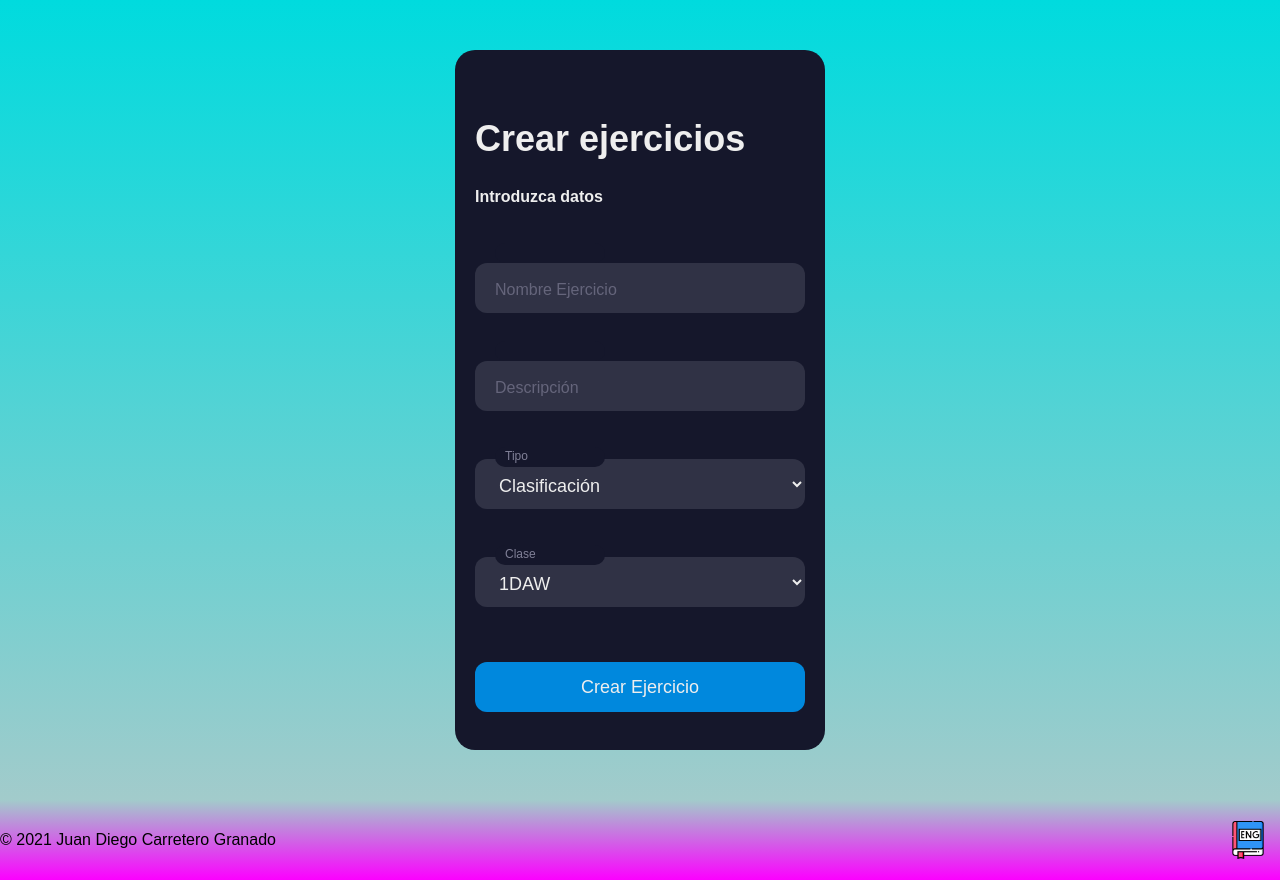
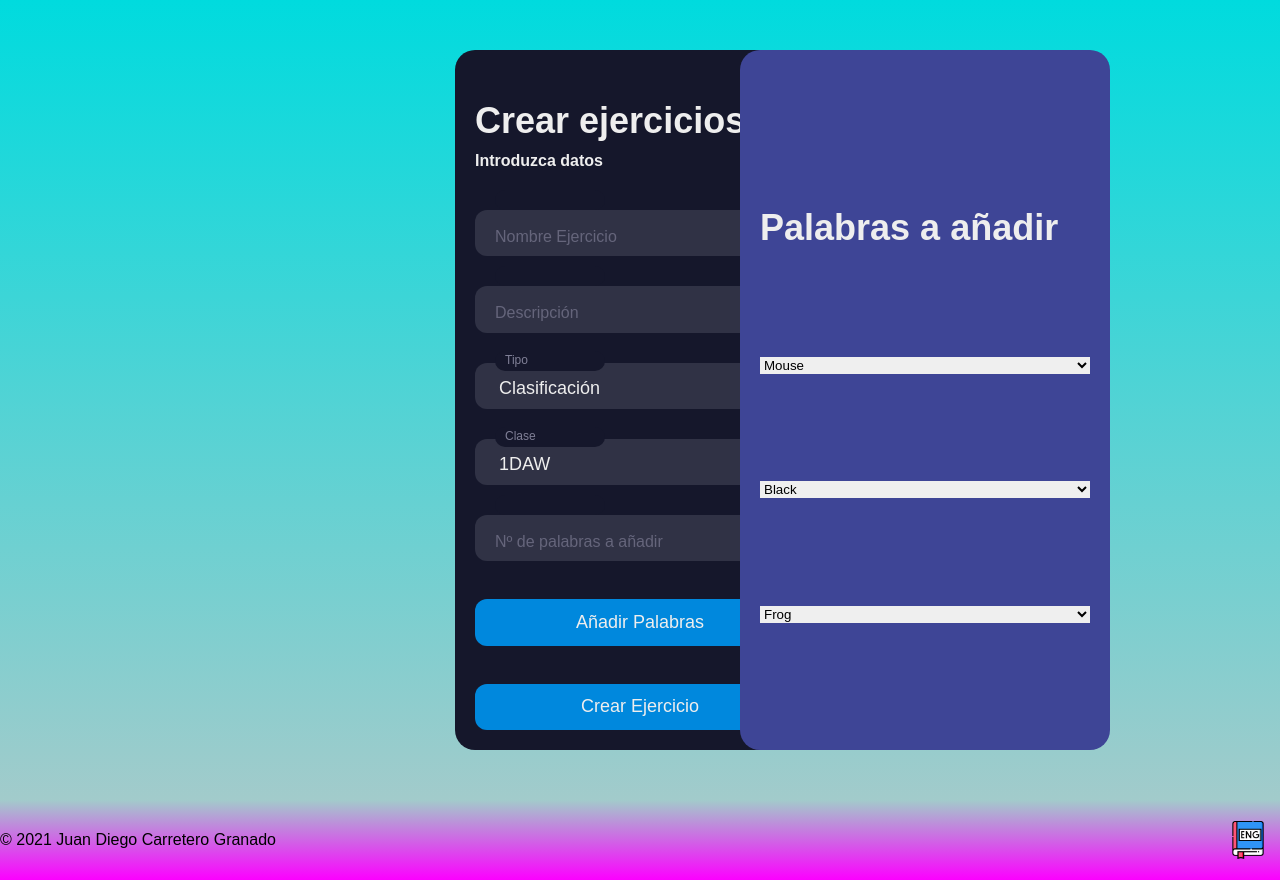
Before and after one commit to JDCG00/Practicar-vocabulario-en-ingles, a PHP site: page /html/crearEjercicio.html in a window 1280 px wide. Shown: the part 80-960 px from the top of the page. Run offline with PHP 8.4, Linux system fonts and the light colour scheme.

Commit message:
Añadir palabras

```diff
--- a/css/estilo.css
+++ b/css/estilo.css
@@ -469,3 +469,17 @@
 }
 
 /*-----------*/
+
+.palabras {
+    display: flex;
+    flex-direction: column;
+    justify-content: space-evenly;
+    background-color: #3e4596;
+    border-radius: 20px;
+    box-sizing: border-box;
+    height: 700px;
+    padding: 20px;
+    width: 370px;
+    position: absolute;
+    right: 170px;
+}
--- a/html/crearEjercicio.html
+++ b/html/crearEjercicio.html
@@ -54,7 +54,37 @@
                 <div class="cut"></div>
                 <label for="clase" class="placeholder">Clase</label>
             </div>
-            <input class="submit" type="submit" name="enviar" value="Crear Ejercicio">
+            <div class="input-container ic2">
+                <input class="input" type="text" placeholder=" " name="palabras" />
+                <div class="cut"></div>
+                <label for="palabras" class="placeholder">Nº de palabras a añadir</label>
+            </div>
+            <div class="palabras">
+                <div class="title">Palabras a añadir</div>
+                <select name="palabra1">
+                    <option value="mouse">Mouse</option>
+                    <option value="yellow">Yellow</option>
+                    <option value="red">Red</option>
+                    <option value="pencil">Pencil</option>
+                    <option value="snowy">Snowy</option>
+                </select>
+                <select name="palabra2">
+                    <option value="black">Black</option>
+                    <option value="eraser">Eraser</option>
+                    <option value="cloudy">Cloudy</option>
+                    <option value="ant">Ant</option>
+                    <option value="fox">Fox</option>
+                </select>
+                <select name="palabra3">
+                    <option value="frog">Frog</option>
+                    <option value="blue">Blue</option>
+                    <option value="green">Green</option>
+                    <option value="keyboard">Keyboard</option>
+                    <option value="teacher">Teacher</option>
+                </select>
+            </div>
+            <input class="submit" type="submit" name="añadir" value="Añadir Palabras">
+            <input class="submit" type="submit" name="crear" value="Crear Ejercicio">
         </form>
     </div>
     <footer>
```
